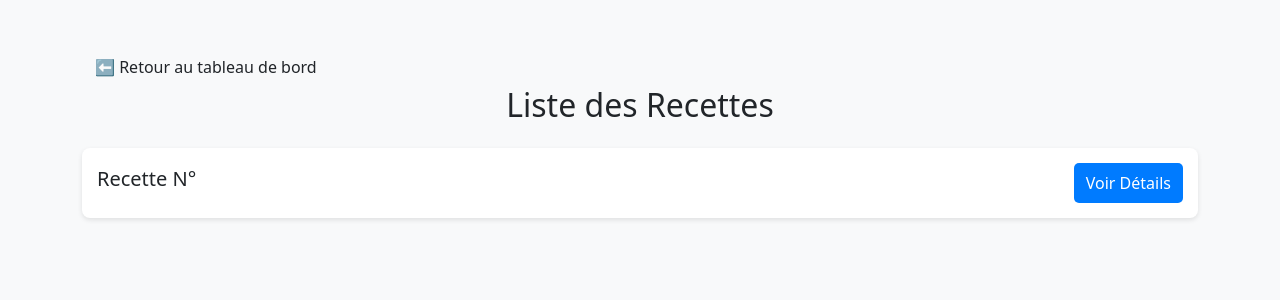
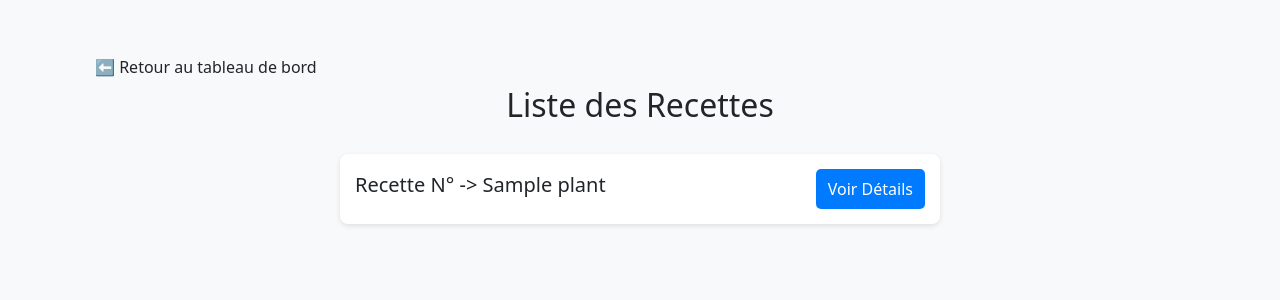
Before and after one commit to SAE601/Interface-Web, a PHP site: page /recettes.php in a window 1280 px wide. Shown: the top 300 px of the page. Run offline with PHP 8.4, Linux system fonts and the light colour scheme; the visitor is signed in with stand-in values (Sample User, id 1); tables that the repository leaves empty or names only in its code hold one stand-in row (values such as "Sample post"); data that the repository does not hold is empty.

Commit message:
Update page recettes

```diff
--- a/recettes.php
+++ b/recettes.php
@@ -63,6 +63,8 @@ try {
                 display: flex;
                 justify-content: space-between;
                 align-items: center;
+                max-width: 600px;
+                margin: 30px auto;
             }
             .btn-details {
                 background-color: #007bff;
@@ -128,7 +130,7 @@ try {
     <!-- Liste des recettes -->
     <?php foreach ($recettes as $recette): ?>
         <div class="recette-item">
-            <h5>Recette N°<?= htmlspecialchars($recette['idRecipe']) ?></h5>
+            <h5>Recette N°<?= htmlspecialchars($recette['idRecipe']) ?> -> <?= htmlspecialchars($recette['nomPlant']) ?></h5>
             <button
                     class="btn btn-details"
                     data-id="<?= htmlspecialchars($recette['idRecipe']) ?>"
```
